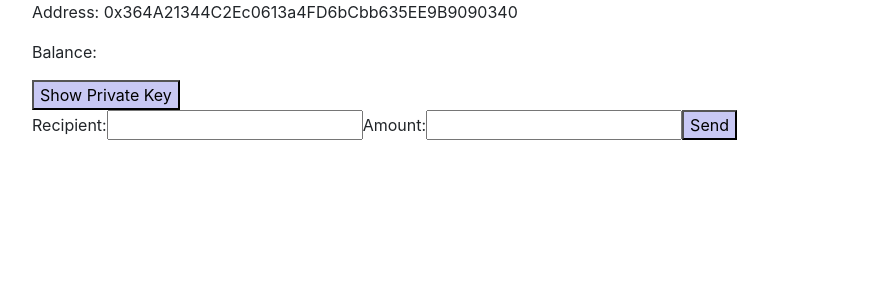
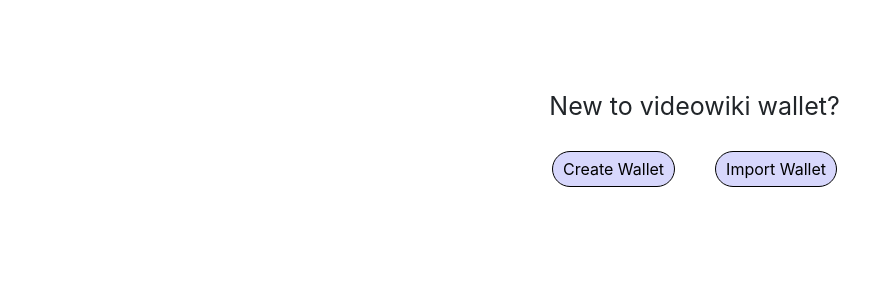
Before and after one commit to Ishwari18/wallet, a React (Create React App) app: page / in a window 1280 px wide. Shown: the top 300 px of the page, without its empty margins (50-920 px from the left). Built offline with nearby package versions, Linux system fonts and the light colour scheme; no server answers.

Commit message:
transactions
Working well

```diff
--- a/checkbalance.js
+++ b/checkbalance.js
@@ -2,7 +2,7 @@
 
 // Replace with your own private key
 const privateKey =
-  "0xebb67e3cd45212fab888ad86013d217005e7feb55c71ade8ddd087e66589a31d";
+  "0xa5510bac38aa562b14be9fcd4033c0ec72bd73d0910e4b564fd3f7bfecd840bc";
 
 async function checkBalance() {
   try {
--- a/src/CreateWallet.css
+++ b/src/CreateWallet.css
@@ -1,17 +1,27 @@
 button {
-    background-color: rgb(200, 200, 244);
+    background-color: rgb(215, 215, 252);
+    margin: 10px 20px;
+    padding: 5px 10px;
+    border: 1px black solid;
+    border-radius: 20px;
+    transition: 0.2s;
 }
+button:hover {
+    background-color: rgb(193, 193, 243);
+}
+.walletcreatebtns {
+    position: relative;
+    left: 500px;
+    top: 80%;
+    text-align: center;
 
+}
+.walletcreatebtns p {
+    font-size: 25px;
+}
 .container {
     display: flex;
     margin: auto;
-}
-.networkitem {
-    background-color: rgb(233, 175, 191);
-    padding: 5px;
-}
-.networkitem:hover {
-    background-color: rgb(255, 211, 223);
 }
 
 .dropdown {
--- a/src/CreateWallet.js
+++ b/src/CreateWallet.js
@@ -3,7 +3,6 @@
 import "./CreateWallet.css";
 const ethers = require("ethers");
 const provider = new ethers.providers.JsonRpcProvider(networks.goerli.rpcUrl);
-
 
 export default function CreateWallet() {
   const [wallet, setWallet] = useState(null);
@@ -13,15 +12,13 @@
   const [network, setNetwork] = useState(networks[0]);
   const [accounts, setAccounts] = useState([]);
   const [showMnemonic, setShowMnemonic] = useState(false);
-  const [showDropdown, setShowDropdown] = useState(false);
-  const [networkDropdown, setNetworkDropdown] = useState(false);
   const [recipient, setRecipient] = useState("");
   const [amount, setAmount] = useState("");
 
-  useEffect(() => {
-    const newWallet = ethers.Wallet.createRandom();
-    setWallet(newWallet);
-  }, []);
+  // useEffect(() => {
+  //   const newWallet = ethers.Wallet.createRandom();
+  //   setWallet(newWallet);
+  // }, []);
 
   async function handleCreateWallet() {
     const newWallet = ethers.Wallet.createRandom();
@@ -100,7 +97,8 @@
       <div>
         {/* Wallet creation options */}
         {wallet === null && (
-          <div>
+          <div className="walletcreatebtns">
+            <p id="first">New to videowiki wallet?</p>
             <button onClick={handleCreateWallet}>Create Wallet</button>
             <button onClick={handleImportWallet}>Import Wallet</button>
           </div>
```
